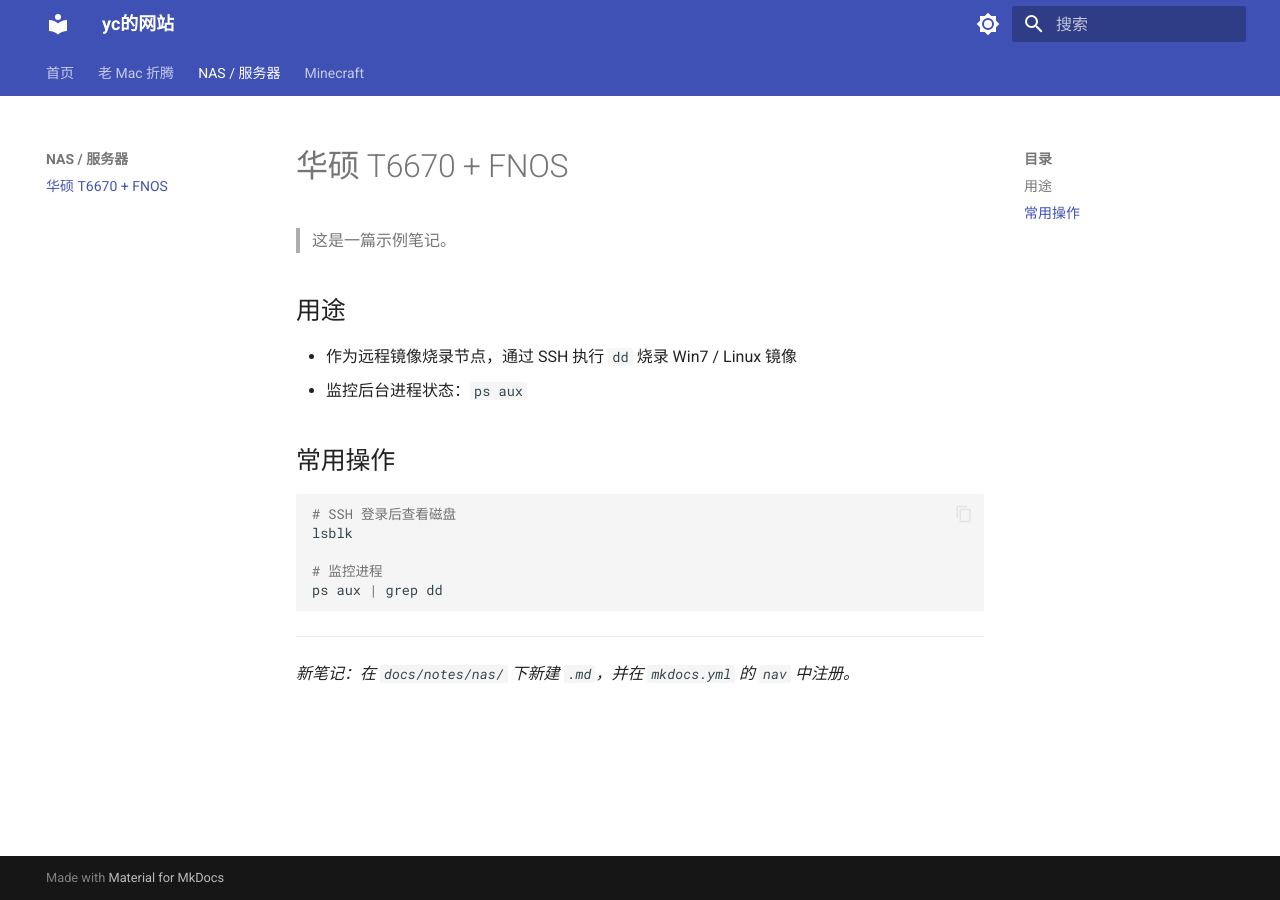
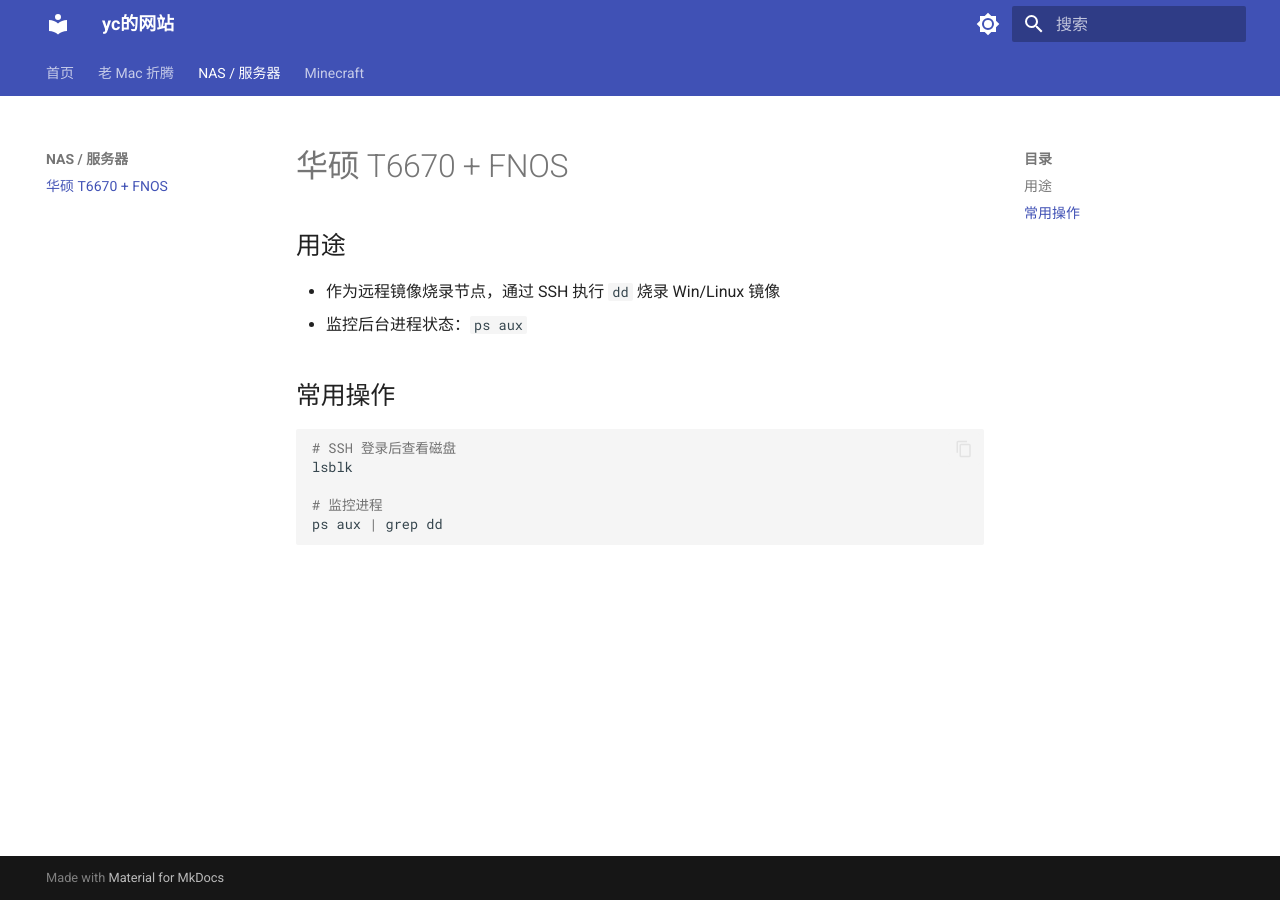
Before and after one commit to yc0qerqu/mkdocs-notes, an MkDocs documentation site: the page built from docs/notes/nas/index.md, in a window 1280 px wide. Built offline with MkDocs 1.6.1 and Material for MkDocs 9.7.7, drawn with Linux system fonts in a browser that asks for light colours.

Commit message:
Update index.md

````diff
--- a/docs/notes/nas/index.md
+++ b/docs/notes/nas/index.md
@@ -1,10 +1,8 @@
 # 华硕 T6670 + FNOS
-
-> 这是一篇示例笔记。
 
 ## 用途
 
-- 作为远程镜像烧录节点，通过 SSH 执行 `dd` 烧录 Win7 / Linux 镜像
+- 作为远程镜像烧录节点，通过 SSH 执行 `dd` 烧录 Win/Linux 镜像
 - 监控后台进程状态：`ps aux`
 
 ## 常用操作
@@ -16,6 +14,3 @@ lsblk
 # 监控进程
 ps aux | grep dd
 ```
-
----
-*新笔记：在 `docs/notes/nas/` 下新建 `.md`，并在 `mkdocs.yml` 的 `nav` 中注册。*
````
